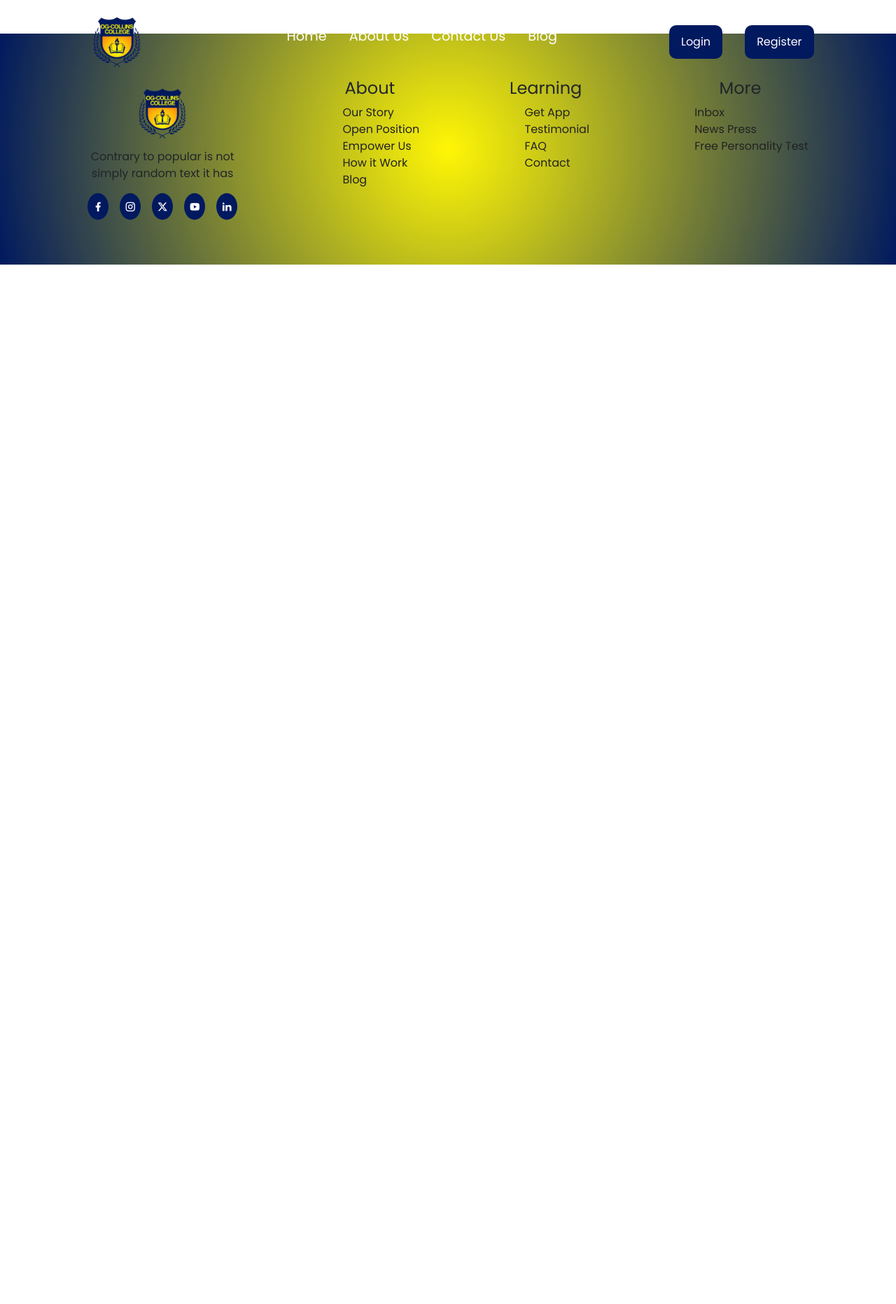
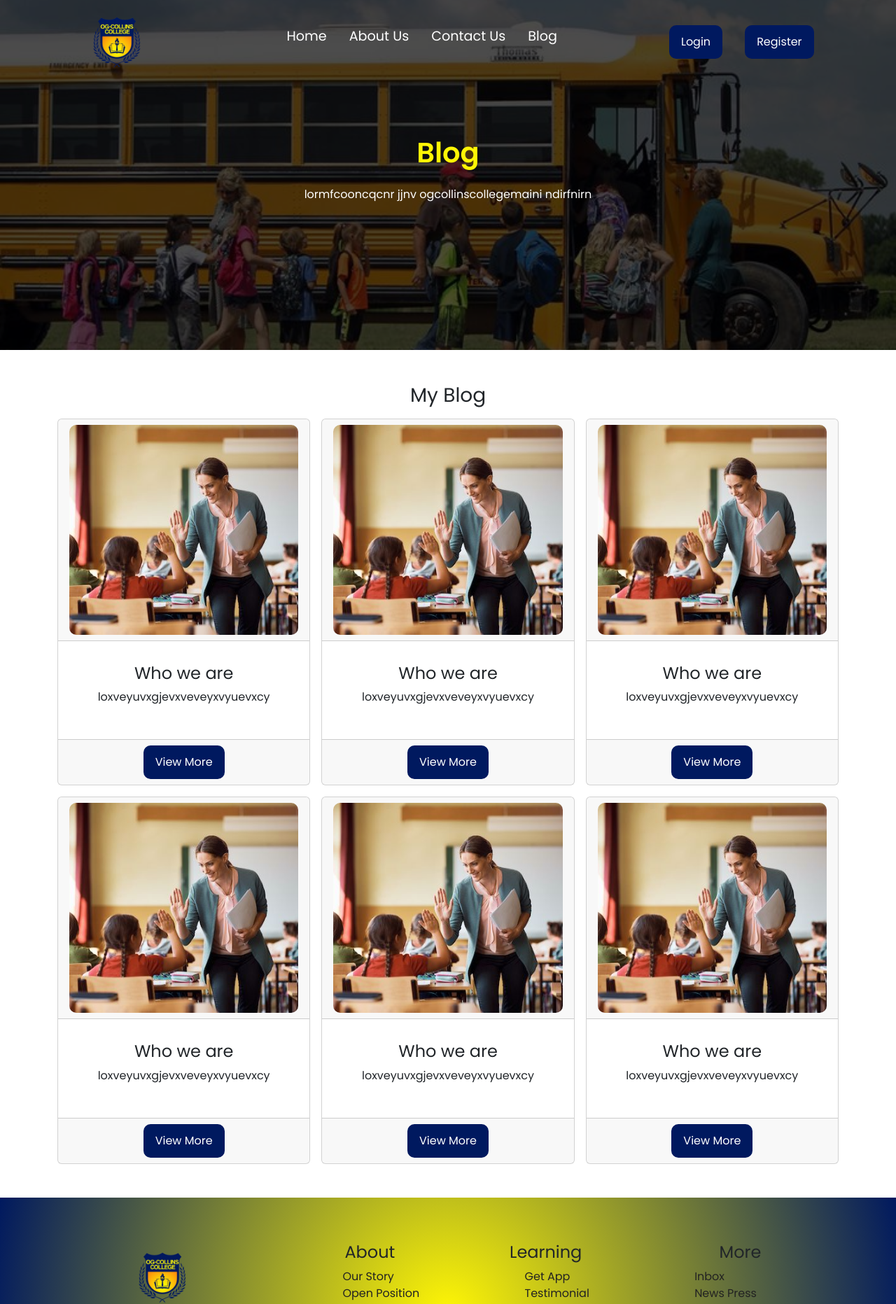
Before and after one commit to collins-dev1/school_website, a React (Create React App) app: page /blog in a window 1280 px wide. Shown: the top 1863 px of the page at 70% size. Before the commit the page ends 800 px from the top, so only its background shows below. Built offline with nearby package versions, Linux system fonts and the light colour scheme.

Commit message:
commit again

```diff
--- a/src/App.js
+++ b/src/App.js
@@ -1,4 +1,5 @@
 import AboutUs from './about';
+import Blog from './blog';
 import Contact from './contact';
 import Footer from './footer';
 import Home from './home';
@@ -21,6 +22,9 @@ function App() {
             <Route path="/contact">
               <Contact/>
             </Route>
+            <Route path="/blog">
+              <Blog/>
+            </Route>
           </Switch>
         </div>
         <Footer/>
--- /dev/null
+++ b/src/blog.js
@@ -0,0 +1,122 @@
+import blog1 from "./asset/course1.jpeg";
+import { Link } from "react-router-dom";
+
+const Blog = () => {
+    return (
+        <div className="blog-container">
+            <div className="blog-header">
+                <div className="blog-text">
+                    <h1>Blog</h1>
+                    <p>lormfcooncqcnr jjnv ogcollinscollegemaini ndirfnirn</p>
+                </div>
+            </div>
+            {/* Blog Cards */}
+
+            <div className="container mt-5">
+                <h3 className="d-flex flex-row justify-content-center align-items-center">My Blog</h3>
+                <div className="blog-card mt-3">
+                    <div className="row row-cols-1 row-cols-md-3 row-cols-lg-3 g-3">
+                        <div className="col">
+                            <div className="card">
+                                <div className="card-header">
+                                    <img src={blog1} />
+                                </div>
+                                <div className="card-body">
+                                    <h4>Who we are</h4>
+                                    <p>loxveyuvxgjevxveveyxvyuevxcy</p>
+                                </div>
+                                <div className="card-footer">
+                                    <Link>
+                                        <button>View More</button>
+                                    </Link>
+                                </div>
+                            </div>
+                        </div>
+                        <div className="col">
+                            <div className="card">
+                                <div className="card-header">
+                                    <img src={blog1} />
+                                </div>
+                                <div className="card-body">
+                                    <h4>Who we are</h4>
+                                    <p>loxveyuvxgjevxveveyxvyuevxcy</p>
+                                </div>
+                                <div className="card-footer">
+                                    <Link>
+                                        <button>View More</button>
+                                    </Link>
+                                </div>
+                            </div>
+                        </div>
+                        <div className="col">
+                            <div className="card">
+                                <div className="card-header">
+                                    <img src={blog1} />
+                                </div>
+                                <div className="card-body">
+                                    <h4>Who we are</h4>
+                                    <p>loxveyuvxgjevxveveyxvyuevxcy</p>
+                                </div>
+                                <div className="card-footer">
+                                    <Link>
+                                        <button>View More</button>
+                                    </Link>
+                                </div>
+                            </div>
+                        </div>
+                        <div className="col">
+                            <div className="card">
+                                <div className="card-header">
+                                    <img src={blog1} />
+                                </div>
+                                <div className="card-body">
+                                    <h4>Who we are</h4>
+                                    <p>loxveyuvxgjevxveveyxvyuevxcy</p>
+                                </div>
+                                <div className="card-footer">
+                                    <Link>
+                                        <button>View More</button>
+                                    </Link>
+                                </div>
+                            </div>
+                        </div>
+                        <div className="col">
+                            <div className="card">
+                                <div className="card-header">
+                                    <img src={blog1} />
+                                </div>
+                                <div className="card-body">
+                                    <h4>Who we are</h4>
+                                    <p>loxveyuvxgjevxveveyxvyuevxcy</p>
+                                </div>
+                                <div className="card-footer">
+                                    <Link>
+                                        <button>View More</button>
+                                    </Link>
+                                </div>
+                            </div>
+                        </div>
+                        <div className="col">
+                            <div className="card">
+                                <div className="card-header">
+                                    <img src={blog1} />
+                                </div>
+                                <div className="card-body">
+                                    <h4>Who we are</h4>
+                                    <p>loxveyuvxgjevxveveyxvyuevxcy</p>
+                                </div>
+                                <div className="card-footer">
+                                    <Link>
+                                        <button>View More</button>
+                                    </Link>
+                                </div>
+                            </div>
+                        </div>
+                    </div>
+                </div>
+            </div>
+        </div>
+    );
+}
+
+export default Blog;
--- a/src/index.css
+++ b/src/index.css
@@ -575,3 +575,84 @@ transition: all 0.3s ease-in-out;
 .contact-texting{
   padding: 5rem;
 }
+
+/* Blog Container */
+.blog-header{
+  padding: 10rem;
+  display: flex;
+  width: 100%;
+  height: 500px;
+  flex-direction: column;
+  justify-content: center;
+  align-items: center;
+  background-image: url(/public/contact-us-image.jpeg);
+  background-size: cover;
+  background-position: center;
+}
+
+.blog-header::before {
+  content: "";
+  position: absolute;
+  top: 0;
+  left: 0;
+  width: 100%;
+  height: 500px;
+  background-color: rgba(0, 0, 0, 0.7); /* Black with 50% opacity */
+  z-index: 1;
+}
+
+.blog-text{
+  z-index: 2;
+  display: flex;
+  flex-direction: column;
+  justify-content: center;
+  align-items: center;
+}
+
+.blog-text h1{
+  color: #FFF605;
+  font-weight: bold;
+}
+
+.blog-text p{
+  color: #fff;
+  text-align: center;
+  margin-top: 1rem;
+}
+
+.blog-card .card .card-header img{
+  width: 100%;
+  height: 300px;
+  border-radius: 10px;
+  object-fit: cover;
+}
+
+.blog-card .card .card-body,.card-footer{
+  display: flex;
+  flex-direction: column;
+  justify-content: center;
+  align-items: center;
+  padding: 2rem;
+}
+
+.card-footer button{
+  padding: 10px 15px;
+  outline: none;
+  border: none;
+  background-color: #00195F;
+  color: #fff;
+  border-radius: 10px;
+  font-size: 1rem;
+  border: 2px solid transparent;
+}
+
+.card-footer button:hover{
+  background-color: #FFF605;
+  color: #000;
+  border: 2px solid #00195F;
+  transition: all 0.5s 0.9ms ease-in-out;
+  box-shadow:
+    6px 6px 15px rgba(0, 0, 0, 0.3),
+    -6px -6px 15px rgba(255, 255, 255, 0.9);
+  transform: translateY(-3px);
+}
--- a/src/navbar.js
+++ b/src/navbar.js
@@ -50,7 +50,7 @@ const Navbar = () => {
                     <li><Link to="/">Home</Link></li>
                     <li><Link to="/about">About Us</Link></li>
                     <li><Link to="/contact">Contact Us</Link></li>
-                    <li><Link to="">Blog</Link></li>
+                    <li><Link to="/blog">Blog</Link></li>
                 </ul>
             </div>
             <div className="nav-button">
```
